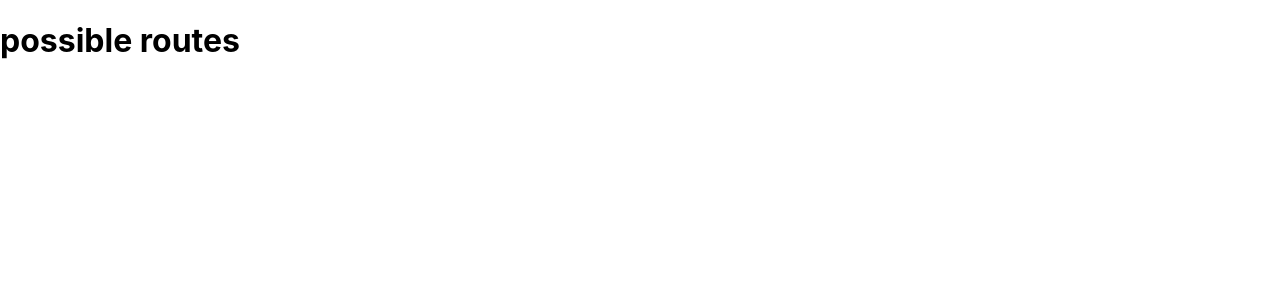
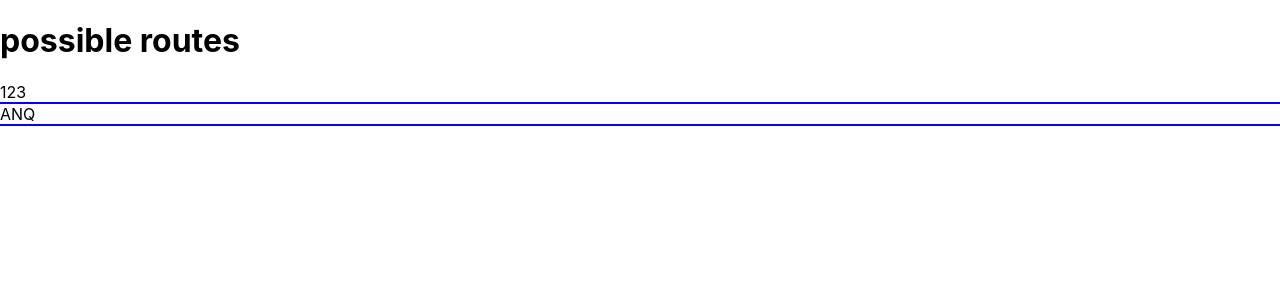
Before and after one commit to software-assignments-spring2021/spring-2020-crazy-phoenix, a React (Create React App) app in the folder app/front-end/: page /possibleRoutes in a window 1280 px wide. Shown: the top 300 px of the page. Built offline with nearby package versions, Linux system fonts and the light colour scheme.

Commit message:
display routes, separated by a blue line

```diff
--- a/app/front-end/src/possibleRoutes.js
+++ b/app/front-end/src/possibleRoutes.js
@@ -7,9 +7,10 @@ import './possibleRoutes.css';
 const getRoute = () => {
   const subwayLines = ['1', '2', '3', '4', '5', '6', '7', 'A', 'C', 'E', 'B', 'D', 'F', 'M', 'G', 'N', 'Q', 'R', 'J', 'Z', 'L', 'S', 'G'];
   const randomLength = 0;
-  const randomListLength = 0;
+  const randomRoutesListLength = 0; // show 1-5 possible routes
   const randomRoutes = [];
 
+  return randomRoutes;
 };
 
 
@@ -28,10 +29,25 @@ const getRoute = () => {
 
 const PossibleRoutes = (props) => {
   const [data, setData] = useState([]);
+  useEffect(() => {
+
+    //const subwayLines = ['1', '2', '3', '4', '5', '6', '7', 'A', 'C', 'E', 'B', 'D', 'F', 'M', 'G', 'N', 'Q', 'R', 'J', 'Z', 'L', 'S', 'G'];
+    //setData(subwayLines);
+    const routes = [['1', '2', '3'], ['A', 'N', 'Q']];
+    setData(routes);
+  }, []);
 
   return (
     <div className="possibleRoutes">
       <h1>possible routes</h1>
+      <section className="content">
+        {data.map(route => (
+          <section className="route">{route}</section>
+          // link to route details page
+        ))}
+
+
+      </section>
     </div>
   );
 };
```
